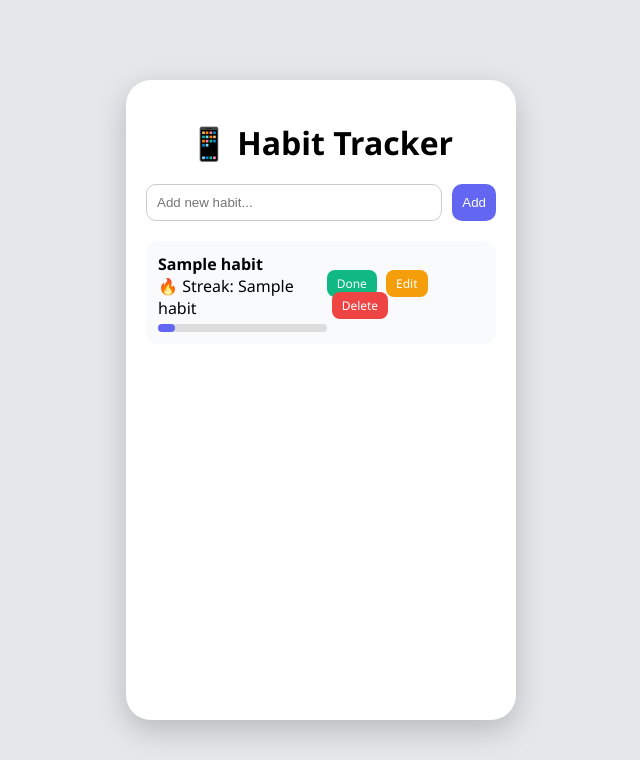
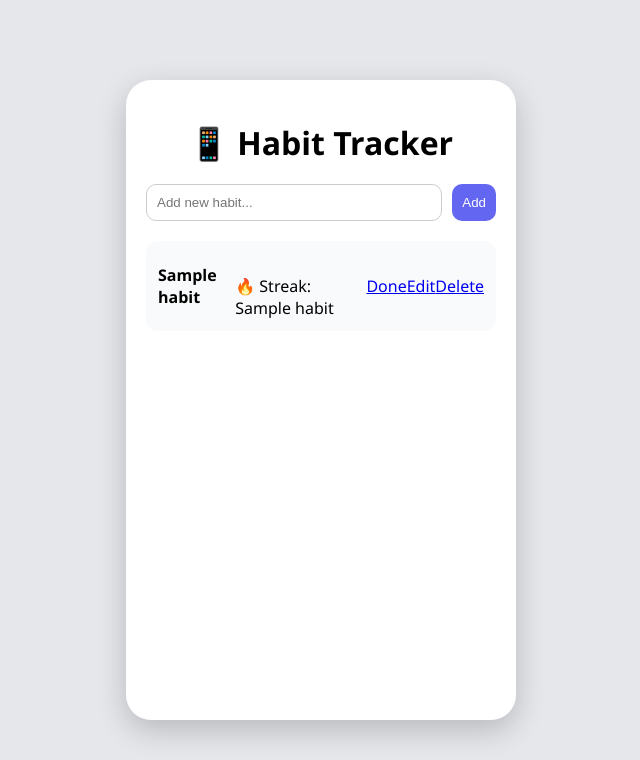
Before and after one commit to VaishnaviNakka2006/habit-tracker, a Flask app: template templates/index.html in a window 1280 px wide. Shown: the top 760 px of the page, without its empty margins (319-959 px from the left). Run offline with Flask 3, Linux system fonts and the light colour scheme; the template is opened without the code that fills it: most values are stand-ins (such as "Sample title", 1, 10 or a date in 2020).

Commit message:
Added logi

```diff
--- a/templates/index.html
+++ b/templates/index.html
@@ -17,20 +17,12 @@
 <ul>
 {% for habit in habits %}
     <li>
-    <div>
-        <strong>{{ habit[1] }}</strong><br>
-        🔥 Streak: {{ habit[2] }}
+        <strong>{{ habit[2] }}</strong><br>
+        🔥 Streak: {{ habit[3] }}
 
-        <div class="progress">
-            <div class="progress-bar" style="width: {{ habit[2]*10 }}%"></div>
-        </div>
-    </div>
-
-    <div>
-        <a class="done-btn" href="/done/{{ habit[0] }}">Done</a>
-        <a class="edit-btn" href="/edit/{{ habit[0] }}">Edit</a>
-        <a class="delete-btn" href="/delete/{{ habit[0] }}">Delete</a>
-    </div>
+        <a href="/done/{{ habit[0] }}">Done</a>
+        <a href="/edit/{{ habit[0] }}">Edit</a>
+        <a href="/delete/{{ habit[0] }}">Delete</a>
     </li>
 {% endfor %}
 </ul>
```
Lines whose indentation alone changed are shown as unchanged.
